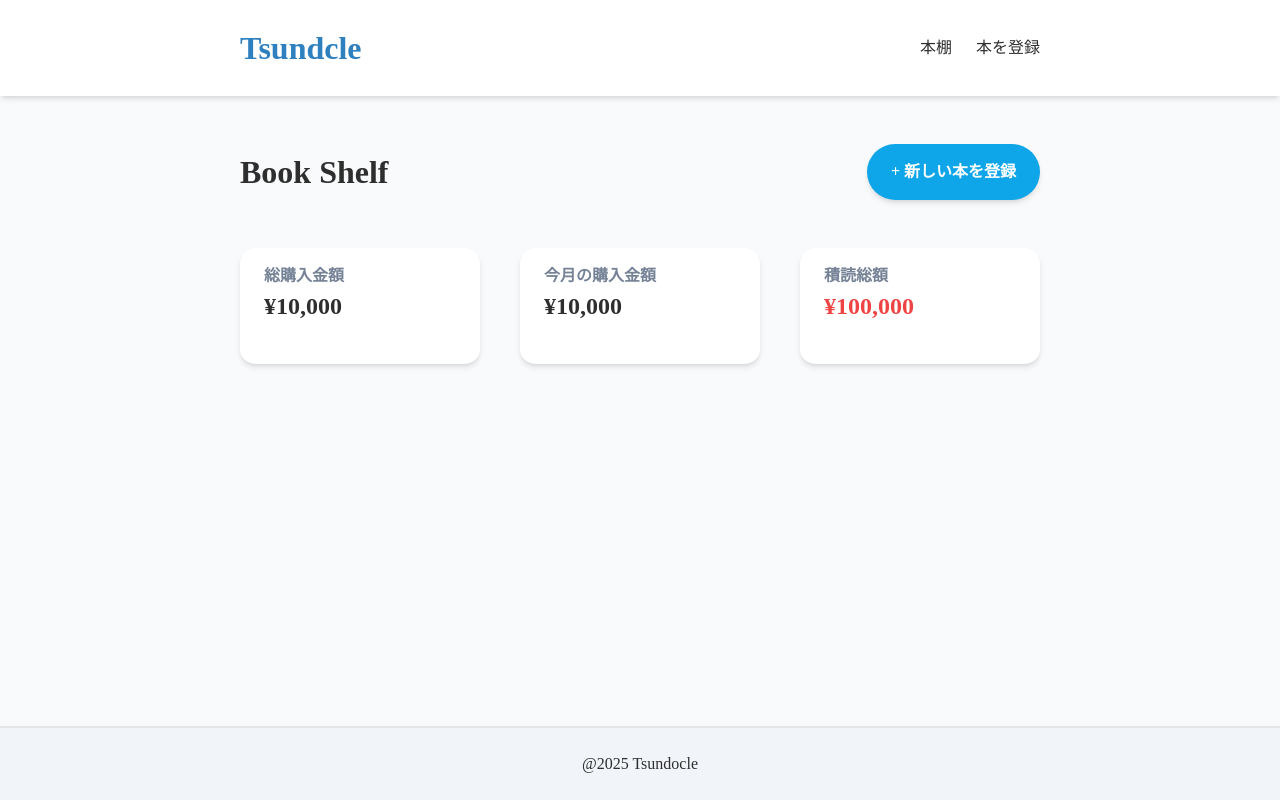
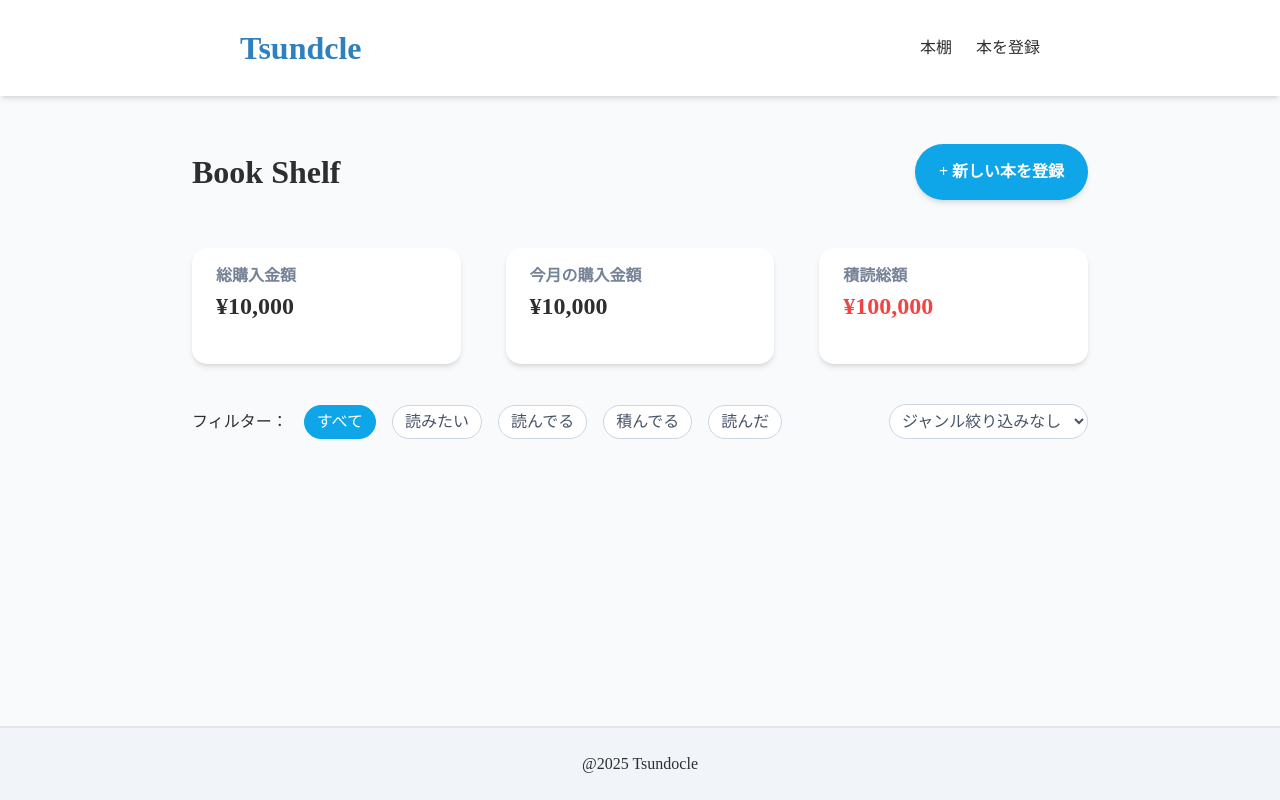
Before and after one commit to D-suke0614/tsundocle, a Next.js app: page / in a window 1280 px wide. Built offline with nearby package versions, Linux system fonts and the light colour scheme.

Commit message:
feat: filter

```diff
--- a/src/app/page.module.css
+++ b/src/app/page.module.css
@@ -1,16 +1,16 @@
 .contentWrapper {
-  padding: 3rem 15rem 5rem;
+  padding: 3rem 15% 5rem;
 }
 
-.listHeader {
+.contentHeader {
   display: flex;
   justify-content: space-between;
   align-items: center;
 }
-.listTitle {
+.contentTitle {
   font-size: 2rem;
 }
-.listAddButton {
+.contentAddButton {
   color: #fff;
   font-weight: bold;
   background-color: #0ea5e9;
@@ -21,7 +21,7 @@
     0 4px 6px -1px rgb(0 0 0 / 0.1),
     0 2px 4px -2px rgb(0 0 0 / 0.1);
 }
-.listAddButton:hover {
+.contentAddButton:hover {
   background-color: #0ea4e9c4;
 }
 
@@ -48,3 +48,42 @@
 .amountCardEmphasisText {
   color: #ef4444;
 }
+
+.listWrapper {
+  margin-top: 2.5rem;
+}
+.listFilterWrapper {
+  display: flex;
+  justify-content: space-between;
+  align-items: center;
+}
+.listFilter {
+  display: flex;
+  align-items: center;
+  gap: 1rem;
+}
+.listFilterButton {
+  border-radius: 100vmax;
+  padding: 0.25rem 0.75rem;
+}
+.listFilterButton.activeFilter {
+  background-color: #0ea5e9;
+  color: white;
+  border: 1px solid #0ea5e9;
+}
+.listFilterButton.inactiveFilter {
+  background-color: #fff;
+  border: 1px solid #cbd5e1;
+  color: #475569;
+}
+.listFilterButton.inactiveFilter:hover {
+  background-color: #f1f5f9;
+}
+.listFilterSelect {
+  border-radius: 100vmax;
+  padding: 7px 0.5rem;
+  /* padding: 0.25rem 0.5rem; */
+  background-color: #fff;
+  border: 1px solid #cbd5e1;
+  color: #475569;
+}
--- a/src/app/page.tsx
+++ b/src/app/page.tsx
@@ -7,9 +7,9 @@ export default function Home() {
 
   return (
     <div className={styles.contentWrapper}>
-      <div className={styles.listHeader}>
-        <h2 className={styles.listTitle}>Book Shelf</h2>
-        <button className={styles.listAddButton} type="button" onClick={handleClick}>
+      <div className={styles.contentHeader}>
+        <h2 className={styles.contentTitle}>Book Shelf</h2>
+        <button className={styles.contentAddButton} type="button" onClick={handleClick}>
           + 新しい本を登録
         </button>
       </div>
@@ -27,7 +27,35 @@ export default function Home() {
           <span className={styles.amountCardEmphasisText}>¥100,000</span>
         </div>
       </div>
-      <div></div>
+      <div className={styles.listWrapper}>
+        <div className={styles.listFilterWrapper}>
+          <div className={styles.listFilter}>
+            <span>フィルター：</span>
+            <button className={`${styles.listFilterButton} ${styles.activeFilter}`} type="button">
+              すべて
+            </button>
+            <button className={`${styles.listFilterButton} ${styles.inactiveFilter}`} type="button">
+              読みたい
+            </button>
+            <button className={`${styles.listFilterButton} ${styles.inactiveFilter}`} type="button">
+              読んでる
+            </button>
+            <button className={`${styles.listFilterButton} ${styles.inactiveFilter}`} type="button">
+              積んでる
+            </button>
+            <button className={`${styles.listFilterButton} ${styles.inactiveFilter}`} type="button">
+              読んだ
+            </button>
+          </div>
+          <select name="genre" id="genre" className={styles.listFilterSelect}>
+            <option value="">ジャンル絞り込みなし</option>
+            <option value="novel">小説</option>
+            <option value="business">ビジネス</option>
+            <option value="tech">技術書</option>
+          </select>
+        </div>
+        <div></div>
+      </div>
     </div>
   )
 }
```
